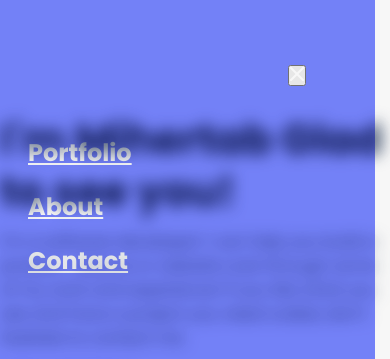
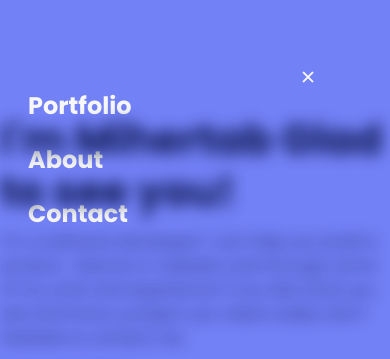
Before and after one commit to DamenaM/setup-and-mobile-first-project, a website: page index.html in a window 390 px wide. Both pictures are taken after a click on the picture 362 px from the left and 29 px from the top of the page. Shown: the top 359 px of the page. Drawn offline with Linux system fonts and the light colour scheme.

Commit message:
fix style

```diff
--- a/index.html
+++ b/index.html
@@ -16,11 +16,11 @@
         <a  class="mylogo" href="#">My logo</a>
     </div>
         <nav >
-            <a href="#"><img  class="icon-menu" id="logoburger" src="./image/logobuger.JPG" alt=""></a>
+            <a href="#"><img  class="icon-menu" id="logoburger" src="/image/logobuger.JPG" alt=""></a>
             <ul class="menu">
-                                <a class="Portfolio-desc" href="#Portfolio">Portfolio</a>
-                                <a class="About-desc" href="#aboutcardid">About</a>
-                                <a class="contact-desc" href="#contactcard">Contact</a>
+                <a class="Portfolio-desc" href="#Portfolio">Portfolio</a>
+                <a class="About-desc" href="#aboutcardid">About</a>
+                <a class="contact-desc" href="#contactcard">Contact</a>
              </ul>
         </nav>
 </header>
@@ -49,8 +49,9 @@
                 </div>
 </section>
 <div class="menu-back" id="menubackpop">
-    <div class="close-value">
-        <a ><button id="xvalue" class="xvalue"><img  src="image/x-Icon.png" alt=""></button></a>
+    <div id="xvalue" class="close-value">&#10005;
+
+        <!-- <a ><button id="xvalue" class="xvalue">&#10005;<img  src="image/x-Icon.png" alt=""></button></a> -->
         </div>
         <nav id="menunav" class="menu-nav" >
             <ul class="menu-content">
@@ -224,7 +225,7 @@
 <section class="AboutcardBack" id="aboutcardid">
             <div>
                 <div >
-                    <h2  class="tonic4" >About Myself </h2>
+                    <h2 id="AboutMyself" class="tonic4" >About Myself </h2>
                     <p class="section1" id="abouthello"> Hello I’m a software developer! I can help you build a product ,
                     feature or website Look through some of my work and experience! If you like what you see
                     and have a project you need coded, don’t hestiate to contact me. </p>
--- a/style.css
+++ b/style.css
@@ -19,7 +19,7 @@ body {
   background-color: #6070ffdb;
   mix-blend-mode: multiply;
   height: 812px;
-  width: 375px;
+  width: 100%;
   left: 0;
   top: 0;
   border-radius: 0;
@@ -28,6 +28,7 @@ body {
 .header {
   display: flex;
   padding-top: 13px;
+  padding-right: 24px;
   align-items: center;
   background-color: #ffff;
   justify-content: space-between;
@@ -51,26 +52,25 @@ body {
   letter-spacing: 0;
   text-decoration: none;
 }
-
 .menu-back {
   display: none;
 }
 
 .xvalue {
-  margin-top: 30px;
+  /* margin-top: 30px;
+  position: absolute; */
+
 }
-
 .close-value {
-  display: flex;
-  margin-left: 288px;
-  padding-top: 35px;
+ margin-left: 300px;
+padding-top: 66px;
+font-size: 1.2rem;
+color: white;
 }
-
 .newmenuback {
   position: absolute;
   filter: blur(8px);
 }
-
 .filterblur {
   filter: blur(0);
 }
@@ -79,7 +79,6 @@ body {
   display: flex;
   flex-direction: column;
   gap: 20px;
-  padding-top: 50px;
   margin-left: 28px;
 }
 
@@ -92,13 +91,13 @@ body {
   display: flex;
   align-items: center;
   color: #fff;
+  text-decoration: none;
 }
 
 .blueback {
   position: absolute;
 }
-
-#mylogo-section {
+#introduction {
   animation: rotation 2s alternate;
 }
 
@@ -303,7 +302,7 @@ body {
 }
 
 .AboutcardBack {
-  margin-top: 24px;
+  margin-top: 59px;
   box-sizing: border-box;
   display: flex;
   flex-direction: column;
@@ -567,6 +566,7 @@ body {
 }
 
 .tonic4 {
+  margin-top: 24px;
   width: 327px;
   height: 101px;
   font-family: 'Poppins', sans-serif;
```
